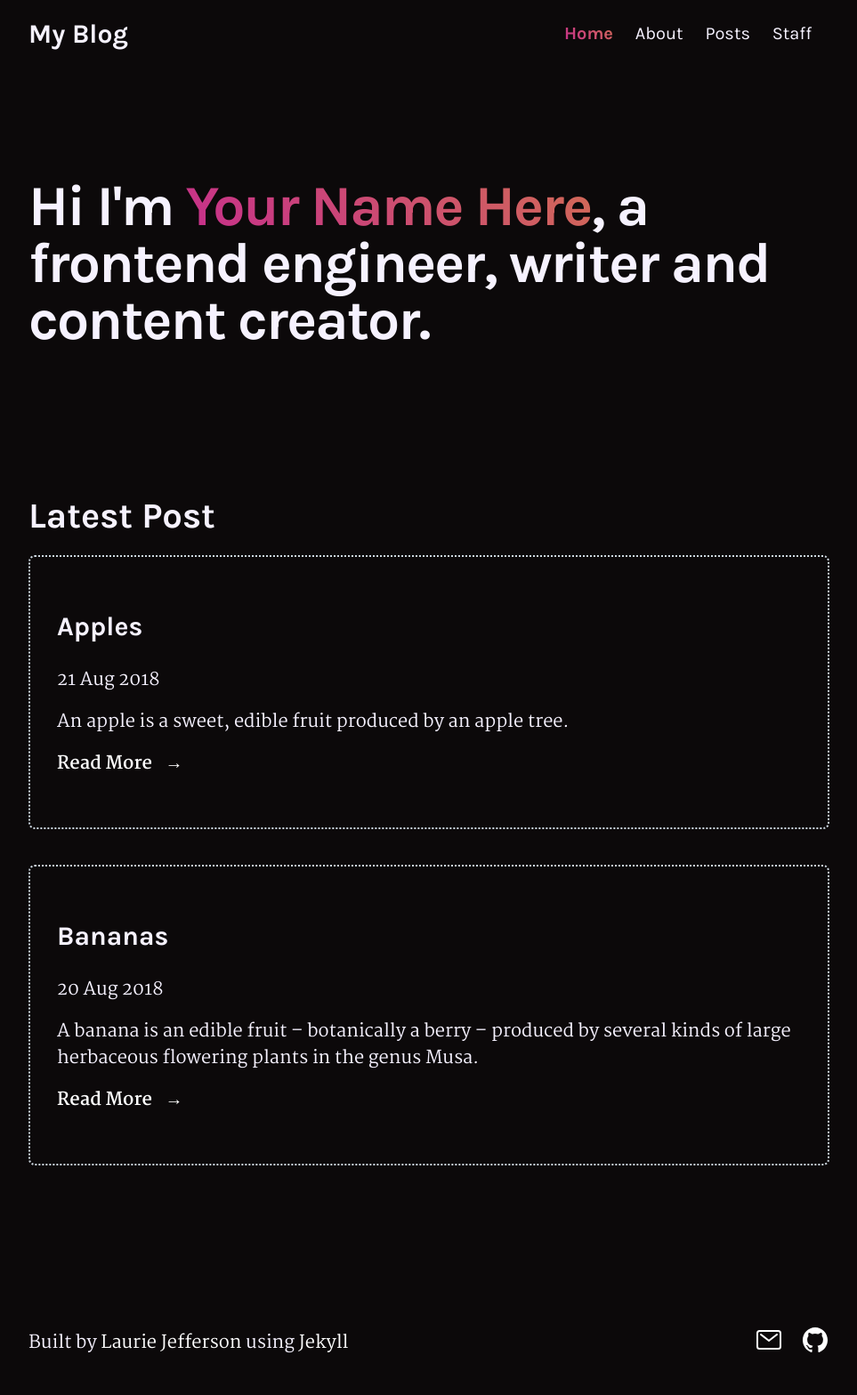
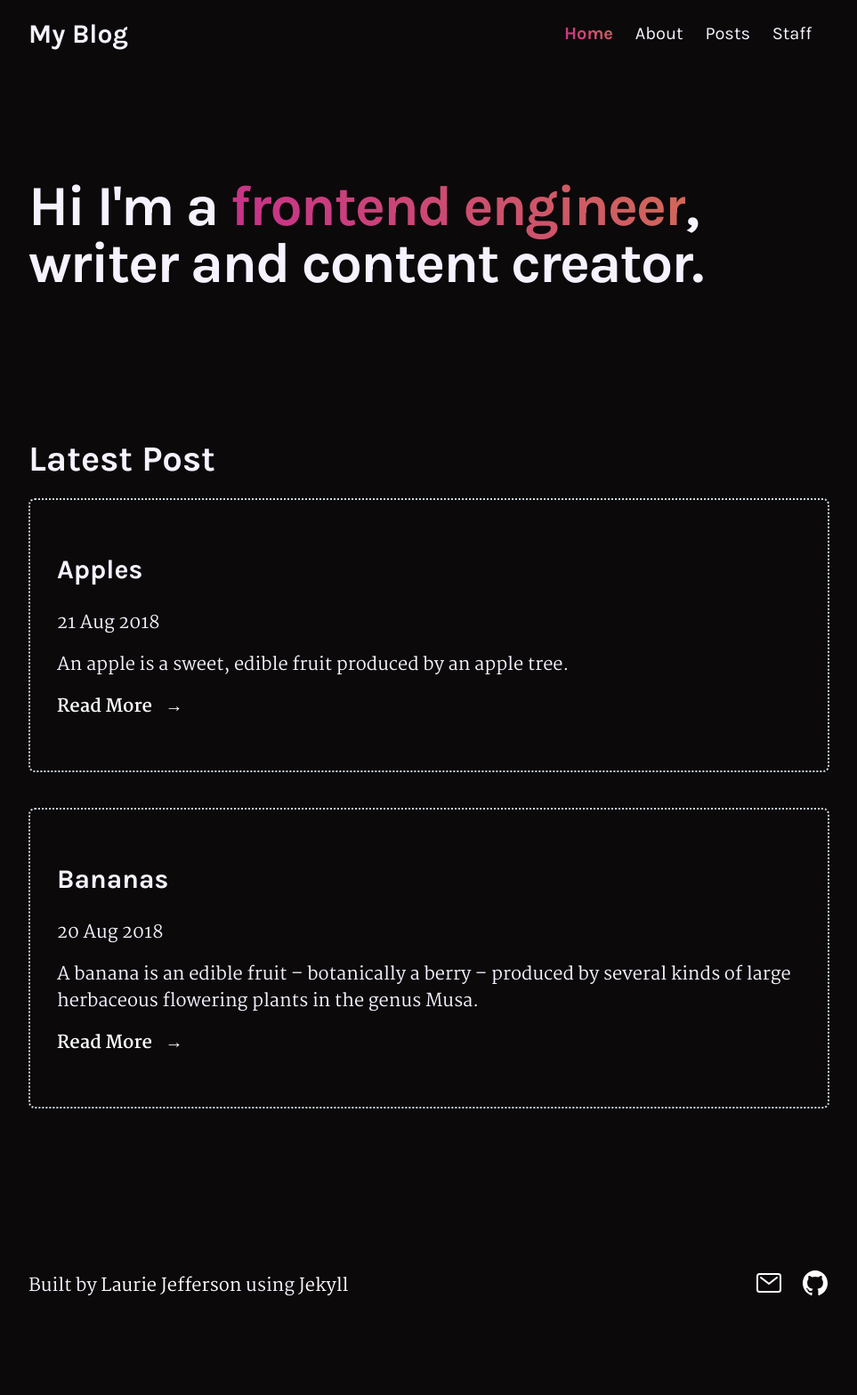
Before and after one commit to lauriejefferson/jekyll-tutorial, a Jekyll site: the page built from index.html, in a window 1280 px wide. Shown: the whole page at 89% size, without its empty margins (158-1121 px from the left). Built offline with Jekyll 4.4.1, drawn with Linux system fonts in a browser that asks for light colours; after the commit the page ends 1504 px from its top, so only the background shows below that.

Commit message:
changes text to accent

```diff
--- a/index.html
+++ b/index.html
@@ -13,8 +13,8 @@ title: Home
   <body>
     <div class="hero">
       <h1 class="hero__title">
-        Hi I'm <span class="accent">Your Name Here</span>, a frontend engineer,
-        writer and content creator.
+        Hi I'm a <span class="accent">frontend engineer</span>, writer and
+        content creator.
       </h1>
     </div>
     <div class="latest-posts">
```
Also changed, not shown: 5 other files.
